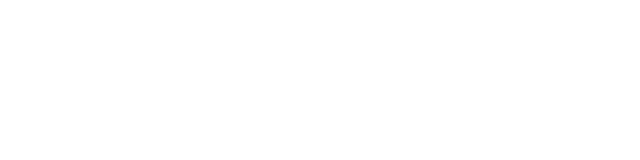
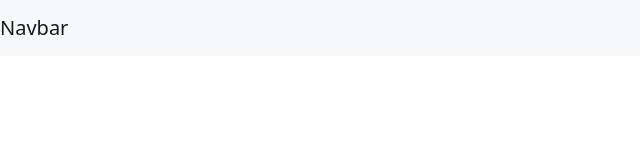
Before and after one commit to linkedin-faq/skill-assess-api, a Next.js app: page / in a window 1280 px wide. Shown: the top 160 px of the page, without its empty margins (0-640 px from the left). Built offline with nearby package versions, Linux system fonts and the light colour scheme.

Commit message:
bootstrap installed

```diff
--- a/components/Layout.js
+++ b/components/Layout.js
@@ -1,9 +1,17 @@
 import Head from 'next/head'
 
 export default function () {
-    return (<Head>
+    return (
+        <>
+            <Head>
                 <title>Create Next App</title>
                 <meta name="description" content="Generated by create next app" />
                 <link rel="icon" href="/favicon.ico" />
-            </Head>)
+            </Head>
+
+            <nav className="navbar navbar-expand-lg navbar-light bg-light">
+                <a className="navbar-brand" href="/">Navbar</a>
+            </nav>
+        </>
+        )
 }
--- a/package.json
+++ b/package.json
@@ -8,6 +8,7 @@
     "start": "next start"
   },
   "dependencies": {
+    "bootstrap": "^5.0.0-beta3",
     "next": "10.2.3",
     "react": "17.0.2",
     "react-dom": "17.0.2"
--- a/pages/_app.js
+++ b/pages/_app.js
@@ -1,4 +1,5 @@
 import '../styles/globals.css'
+import 'bootstrap/dist/css/bootstrap.css'
 
 function MyApp({ Component, pageProps }) {
   return <Component {...pageProps} />
--- a/pages/index.js
+++ b/pages/index.js
@@ -3,7 +3,8 @@ import Layout from "../components/Layout";
 export default function Home() {
   return (
     <div>
-      <Layout />
+        <Layout />
+
     </div>
   )
 }
```
Also changed, not shown: 1 other file (tests, documents, lock files or other folders).
